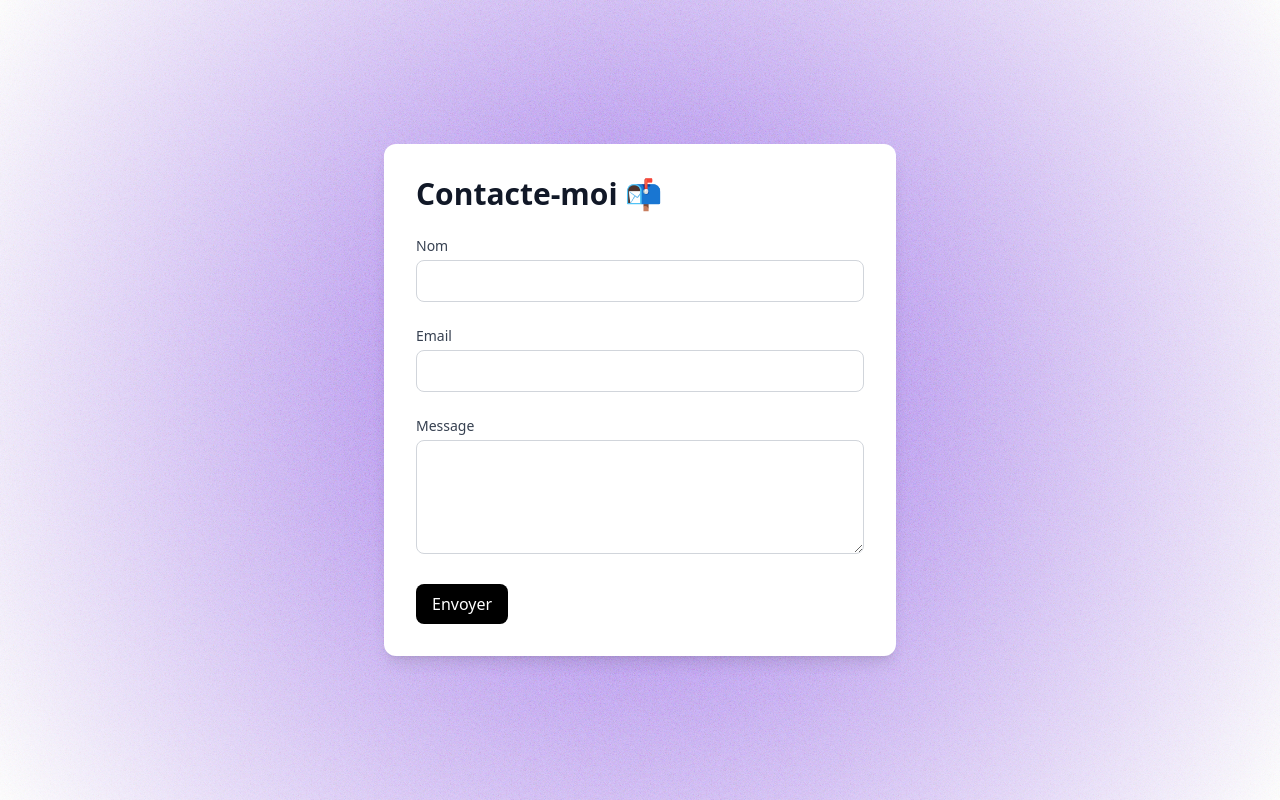
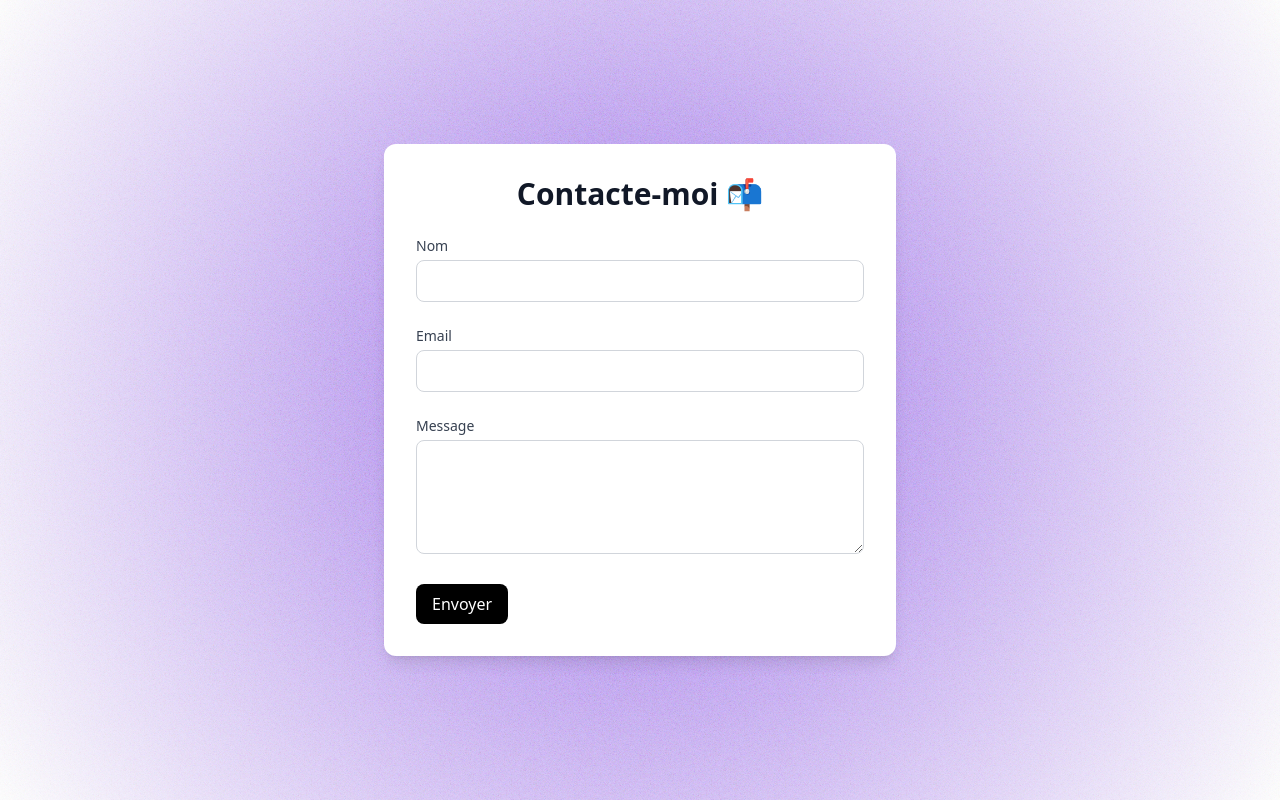
Before and after one commit to Tokennn/Portfolio, a React (Vite) app: page /contact in a window 1280 px wide. Built offline with nearby package versions, Linux system fonts and the light colour scheme.

Commit message:
feat : new animation en validation form

```diff
--- a/src/App.tsx
+++ b/src/App.tsx
@@ -296,7 +296,7 @@ useEffect(() => {
                   <a
                     href="https://github.com/Tokennn"
                     className="text-gray-600 hover:text-gray-900"
-                    title="Voir mon GitHub"
+                    title="Ca c'est mon GitHub yep !"
                   >
                     <Github size={24} />
                   </a>
@@ -307,7 +307,7 @@ useEffect(() => {
                   <a
                     href="https://www.linkedin.com/in/quentin-c-752996294/"
                     className="text-gray-600 hover:text-gray-900"
-                    title="Voir mon LinkedIn"
+                    title="Go LinkedIn !"
                   >
                     <Linkedin size={24} />
                   </a>
@@ -318,7 +318,7 @@ useEffect(() => {
                   <Link
                     to="/contact"
                     className="text-gray-800 hover:text-gray-600"
-                    title="Aller au formulaire"
+                    title="Aller c'est partis pour le formulaire !"
                   >
                     <Mail size={24} />
                   </Link>
--- a/src/ContactForm.tsx
+++ b/src/ContactForm.tsx
@@ -1,10 +1,35 @@
-import React, { useState, ChangeEvent, FormEvent } from 'react';
+import React, { useState, ChangeEvent, FormEvent, useEffect, useRef } from 'react';
 import emailjs from '@emailjs/browser';
 import { motion, AnimatePresence } from 'framer-motion';
+import gsap from 'gsap';
 
 const ContactForm = () => {
   const [form, setForm] = useState({ name: '', email: '', message: '' });
   const [status, setStatus] = useState<'idle' | 'success' | 'error'>('idle');
+
+  const formRef = useRef<HTMLFormElement>(null);
+  const inputsRef = useRef<Array<HTMLDivElement | null>>([]);
+
+  useEffect(() => {
+    const ctx = gsap.context(() => {
+      gsap.from(formRef.current, {
+        opacity: 0,
+        y: 50,
+        duration: 0.8,
+        ease: 'power3.out'
+      });
+
+      gsap.from(inputsRef.current, {
+        opacity: 0,
+        y: 30,
+        stagger: 0.15,
+        delay: 0.3,
+        ease: 'power2.out'
+      });
+    });
+
+    return () => ctx.revert();
+  }, []);
 
   const handleChange = (e: ChangeEvent<HTMLInputElement | HTMLTextAreaElement>) => {
     setForm({ ...form, [e.target.name]: e.target.value });
@@ -32,9 +57,14 @@ const ContactForm = () => {
 
   return (
     <div className="min-h-screen flex items-center justify-center p-4 relative">
-      <form onSubmit={handleSubmit} className="max-w-lg w-full bg-white p-8 rounded-xl shadow-lg space-y-6 z-10">
-        <h2 className="text-3xl font-bold">Contacte-moi 📬</h2>
-        <div>
+      <form
+        onSubmit={handleSubmit}
+        ref={formRef}
+        className="max-w-lg w-full bg-white p-8 rounded-xl shadow-lg space-y-6 z-10"
+      >
+        <h2 className="text-3xl font-bold text-center">Contacte-moi 📬</h2>
+
+        <div ref={el => (inputsRef.current[0] = el)}>
           <label className="block text-sm font-medium text-gray-700">Nom</label>
           <input
             type="text"
@@ -45,7 +75,7 @@ const ContactForm = () => {
             className="mt-1 p-2 w-full border border-gray-300 rounded-lg"
           />
         </div>
-        <div>
+        <div ref={el => (inputsRef.current[1] = el)}>
           <label className="block text-sm font-medium text-gray-700">Email</label>
           <input
             type="email"
@@ -56,7 +86,7 @@ const ContactForm = () => {
             className="mt-1 p-2 w-full border border-gray-300 rounded-lg"
           />
         </div>
-        <div>
+        <div ref={el => (inputsRef.current[2] = el)}>
           <label className="block text-sm font-medium text-gray-700">Message</label>
           <textarea
             name="message"
@@ -67,12 +97,14 @@ const ContactForm = () => {
             className="mt-1 p-2 w-full border border-gray-300 rounded-lg"
           />
         </div>
+        <div ref={el => (inputsRef.current[3] = el)}>
           <button
             type="submit"
             className="bg-black text-white py-2 px-4 rounded-lg hover:bg-gray-800 transition"
           >
             Envoyer
           </button>
+        </div>
       </form>
 
       {/* POPUP animé */}
```
Lines whose indentation alone changed are shown as unchanged.
